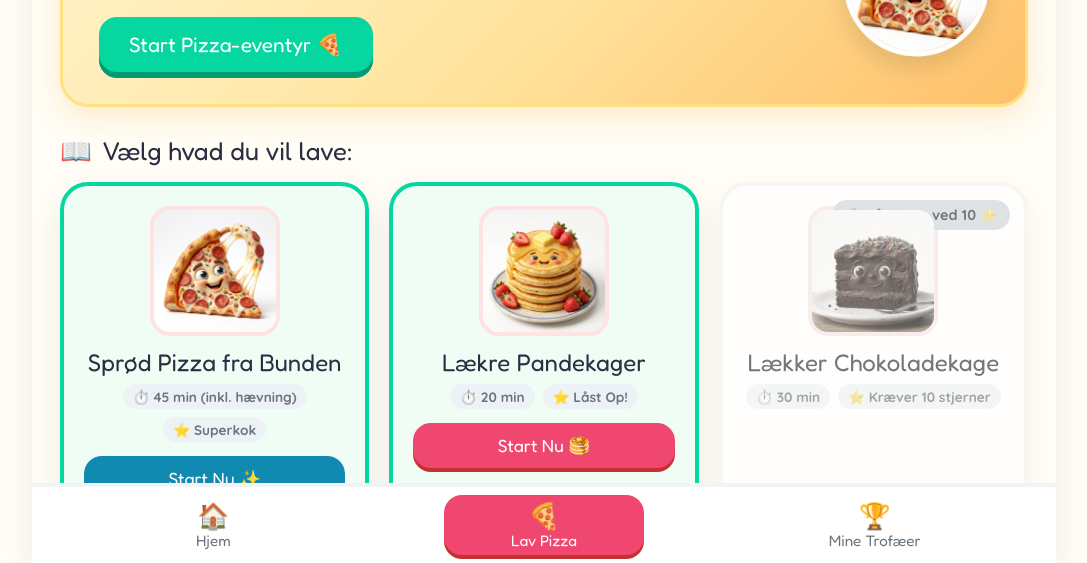
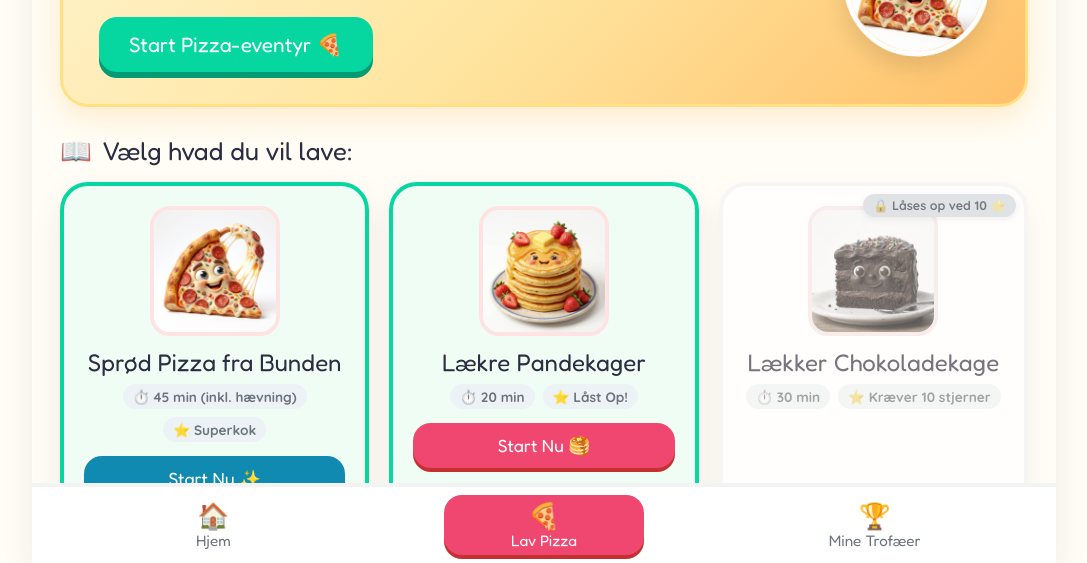
Before and after one commit to Ianropke/noras-kokkeskole, a plain HTML site: page index.html in a window 1280 px wide. Shown: the part 237-800 px from the top of the page, without its empty margins (96-1183 px from the left). Drawn offline with nearby package versions, Linux system fonts and the light colour scheme.

Commit message:
Fix badge overlay z-index and spacing on locked recipe card

```diff
--- a/style.css
+++ b/style.css
@@ -345,13 +345,16 @@ body {
 
 .lock-badge {
   position: absolute;
-  top: 14px;
-  right: 14px;
-  background: #CBD5E0;
-  padding: 6px 12px;
+  top: 8px;
+  right: 8px;
+  background: rgba(203, 213, 224, 0.95);
+  color: #2D3748;
+  padding: 4px 10px;
   border-radius: 20px;
-  font-size: 0.9rem;
+  font-size: 0.78rem;
   font-weight: bold;
+  z-index: 5;
+  box-shadow: 0 2px 6px rgba(0,0,0,0.1);
 }
 
 /* STEP BY STEP COOKING VIEW */
```
